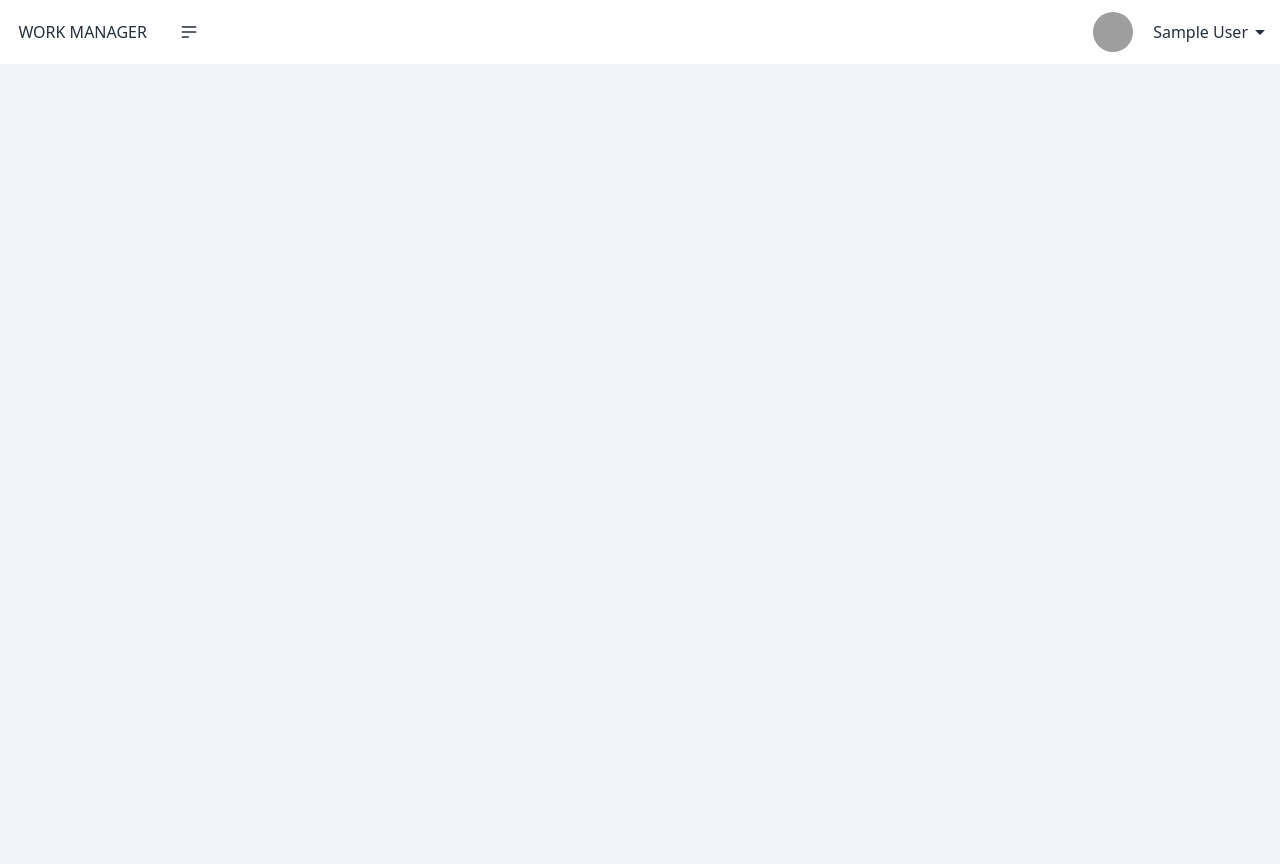
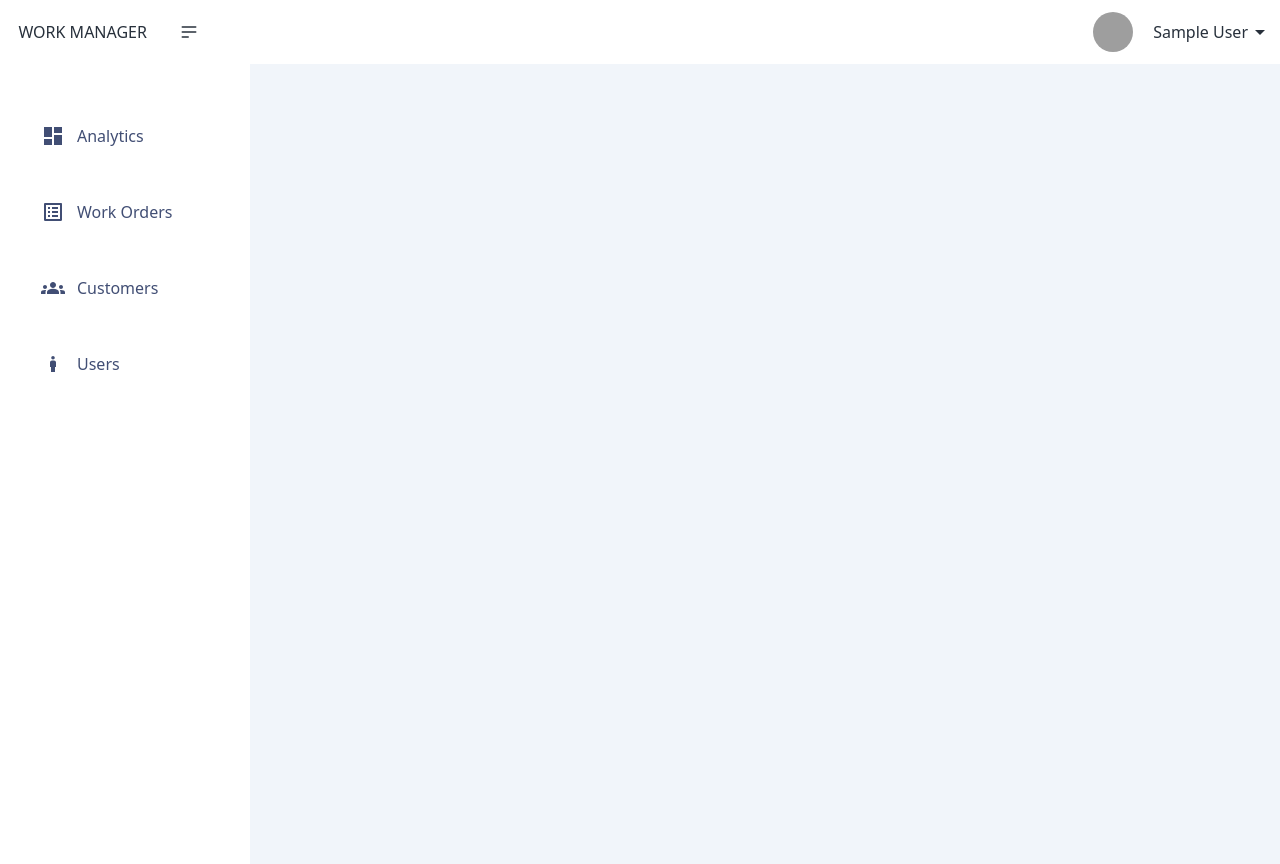
Before and after one commit to Concept42/work-manager, a Next.js app: page /test in a window 1280 px wide. Built offline with nearby package versions, Linux system fonts and the light colour scheme; no server answers; sample sign-in values are in the browser's storage; grey boxes are pictures that could not be loaded; what @material-tailwind/react would draw is missing.

Commit message:
Sidebar develop

```diff
--- a/components/Layout/AppLayout.jsx
+++ b/components/Layout/AppLayout.jsx
@@ -1,8 +1,8 @@
 import React from 'react'
-
 import { useSession } from 'next-auth/react'
 import Topbar from '../Ui/Topbar'
 import { useSelector } from 'react-redux'
+import Sidebar from '../Ui/Sidebar'
 
 const AppLayout = ({ children }) => {
   const openSidebar = useSelector((state) => state.themeContext.openSidebar)
@@ -10,16 +10,20 @@ const AppLayout = ({ children }) => {
 
   return (
     <div className='flex flex-col'>
+      {/* TOPBAR */}
       <div className='sticky top-0 w-full h-16 '>
         <Topbar />
       </div>
+      {/* SIDEBAR */}
       <div className='flex h-screen '>
         {openSidebar ? (
-          <div className='flex-[1] max-w-[350px] bg-white '>SideBar</div>
+          <div className=' left-0 top-16 h-full min-w-[250px] bg-white '>
+            <Sidebar />
+          </div>
         ) : (
           ''
         )}
-
+        {/* APP */}
         <div className='flex-[6] px-7 py-16 '>
           <div className=' w-full h-full'>{children}</div>
         </div>
--- /dev/null
+++ b/components/Ui/Sidebar.jsx
@@ -0,0 +1,54 @@
+import React from 'react'
+import Link from 'next/link'
+import DashboardIcon from '@mui/icons-material/Dashboard'
+import ListAltIcon from '@mui/icons-material/ListAlt'
+import ActiveLink from '../Utility/ActiveLink'
+import GroupsIcon from '@mui/icons-material/Groups'
+import BoyIcon from '@mui/icons-material/Boy'
+
+function Sidebar() {
+  const linkStyle =
+    'flex w-[80%] py-4 pl-4 rounded-xl cursor-pointer hover:bg-primary active:bg-accent text-font  '
+
+  return (
+    <div className='fixed left-0 top-16 h-full min-w-[250px] bg-white'>
+      <ul className='flex flex-col gap-5 mt-11 justify-center items-center  '>
+        <li className={linkStyle}>
+          <ActiveLink href='/'>
+            <div className='flex justify-center items-center gap-3'>
+              <DashboardIcon />
+              <span>Analytics</span>
+            </div>
+          </ActiveLink>
+        </li>
+
+        <li className={linkStyle}>
+          <Link href='/workorders'>
+            <div className='flex justify-center items-center gap-3'>
+              <ListAltIcon />
+              <span>Work Orders</span>
+            </div>
+          </Link>
+        </li>
+        <li className={linkStyle}>
+          <Link href='/customers'>
+            <div className='flex justify-center items-center gap-3'>
+              <GroupsIcon />
+              <span>Customers</span>
+            </div>
+          </Link>
+        </li>
+        <li className={linkStyle}>
+          <Link href='/users'>
+            <div className='flex justify-center items-center gap-3'>
+              <BoyIcon />
+              <span>Users</span>
+            </div>
+          </Link>
+        </li>
+      </ul>
+    </div>
+  )
+}
+
+export default Sidebar
--- a/components/Ui/Topbar.jsx
+++ b/components/Ui/Topbar.jsx
@@ -4,17 +4,18 @@ import { openSidebar } from '../../slices/themeSlice'
 import { useDispatch } from 'react-redux'
 import { useSession, signOut } from 'next-auth/react'
 import ArrowDropDownIcon from '@mui/icons-material/ArrowDropDown'
-import NotificationsNoneIcon from '@mui/icons-material/NotificationsNone'
 
 function Topbar() {
   const { status, data } = useSession()
   const dispatch = useDispatch()
 
+  const user = data?.user.name
+
   const handleOpen = () => {
     dispatch(openSidebar())
   }
   return (
-    <div className='flex w-screen h-full items-center bg-white'>
+    <div className='flex w-screen h-full items-center bg-white '>
       <div className='flex flex-[1] max-w-[427px] justify-between items-center   '>
         <h1 className='flex w-[85%] justify-center '>WORK MANAGER</h1>
         <div className='flex' onClick={handleOpen}>
@@ -50,12 +51,12 @@ function Topbar() {
           </div>
           <div className='dropdown'>
             <label tabIndex='0' className='flex pr-2 pl-5'>
-              {data.user.name}
+              {user}
               <ArrowDropDownIcon />
             </label>
             <ul
               tabIndex='0'
-              className='dropdown-content menu shadow mt-5 ml-10 p-1 bg-white  '
+              className='dropdown-content menu shadow mt-5 ml-10 p-1 bg-white '
             >
               <li>
                 <a>Profile</a>
--- /dev/null
+++ b/components/Utility/ActiveLink.jsx
@@ -0,0 +1,25 @@
+import { useRouter } from 'next/router'
+import PropTypes from 'prop-types'
+import Link from 'next/link'
+import React, { Children } from 'react'
+
+const ActiveLink = ({ children, activeClassName, ...props }) => {
+  const { asPath } = useRouter()
+  const child = Children.only(children)
+  const childClassName = child.props.className || ''
+
+  const className =
+    asPath === props.href || asPath === props.as
+      ? `${childClassName} ${activeClassName}`.trim()
+      : childClassName
+
+  return (
+    <Link {...props}>
+      {React.cloneElement(child, {
+        className: className || null,
+      })}
+    </Link>
+  )
+}
+
+export default ActiveLink
--- a/slices/themeSlice.js
+++ b/slices/themeSlice.js
@@ -2,7 +2,7 @@ import { createSlice } from '@reduxjs/toolkit'
 
 export const initialState = {
   popupHandler: '',
-  openSidebar: false,
+  openSidebar: true,
 }
 
 export const themeSlice = createSlice({
--- a/tailwind.config.js
+++ b/tailwind.config.js
@@ -14,6 +14,7 @@ module.exports = {
           success: '#82E3DB',
           warning: '#FCA52C',
           error: '#E94B3A',
+          font: '#1761fd',
         },
       },
     ],
@@ -31,7 +32,7 @@ module.exports = {
         secondary: '#ffffff',
         font: '#414E74',
         fontGray: '#90a4ae',
-        accent: '#1565C0',
+        accent: '#4E83FD',
         buttonText: 'ffffff',
       },
       fontFamily: {
```
